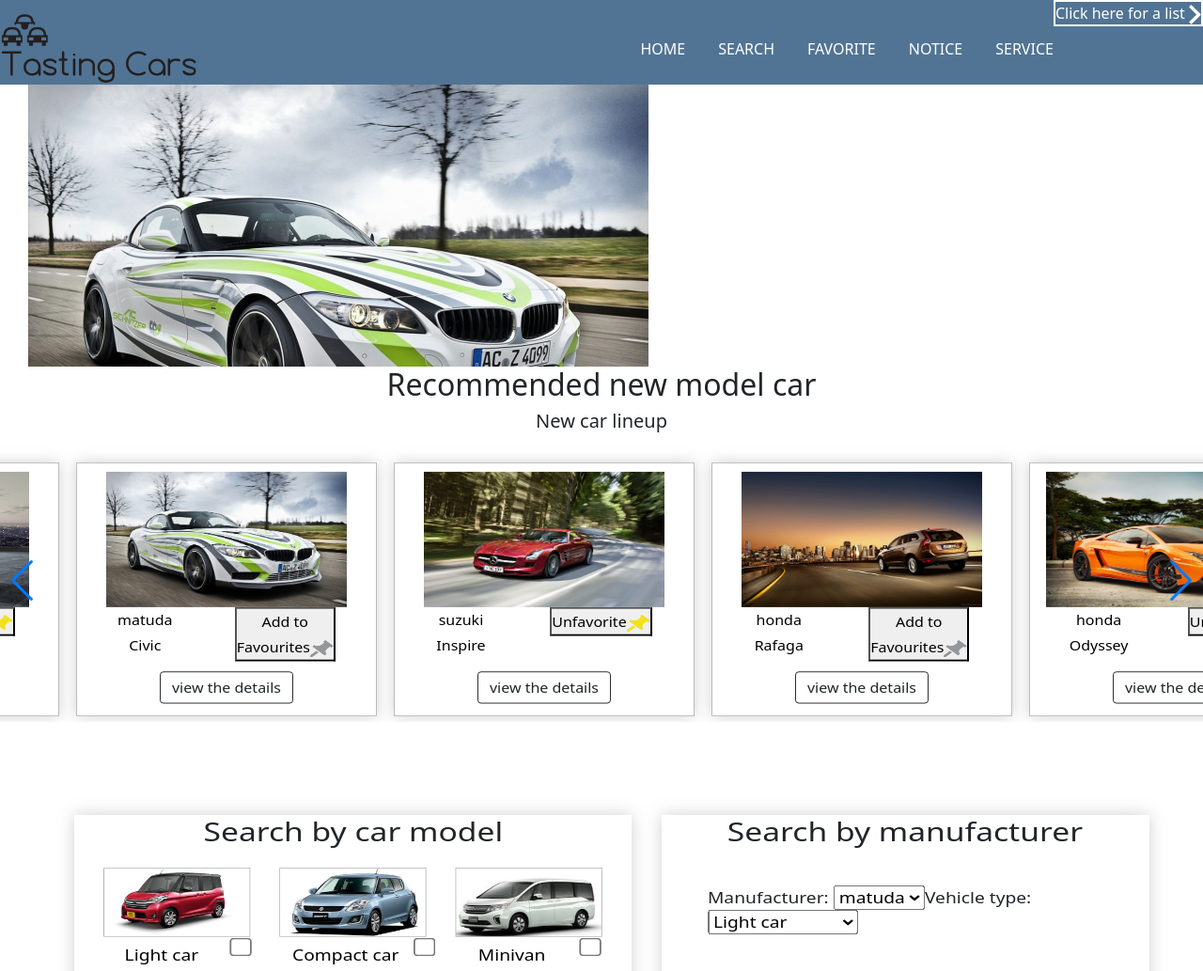
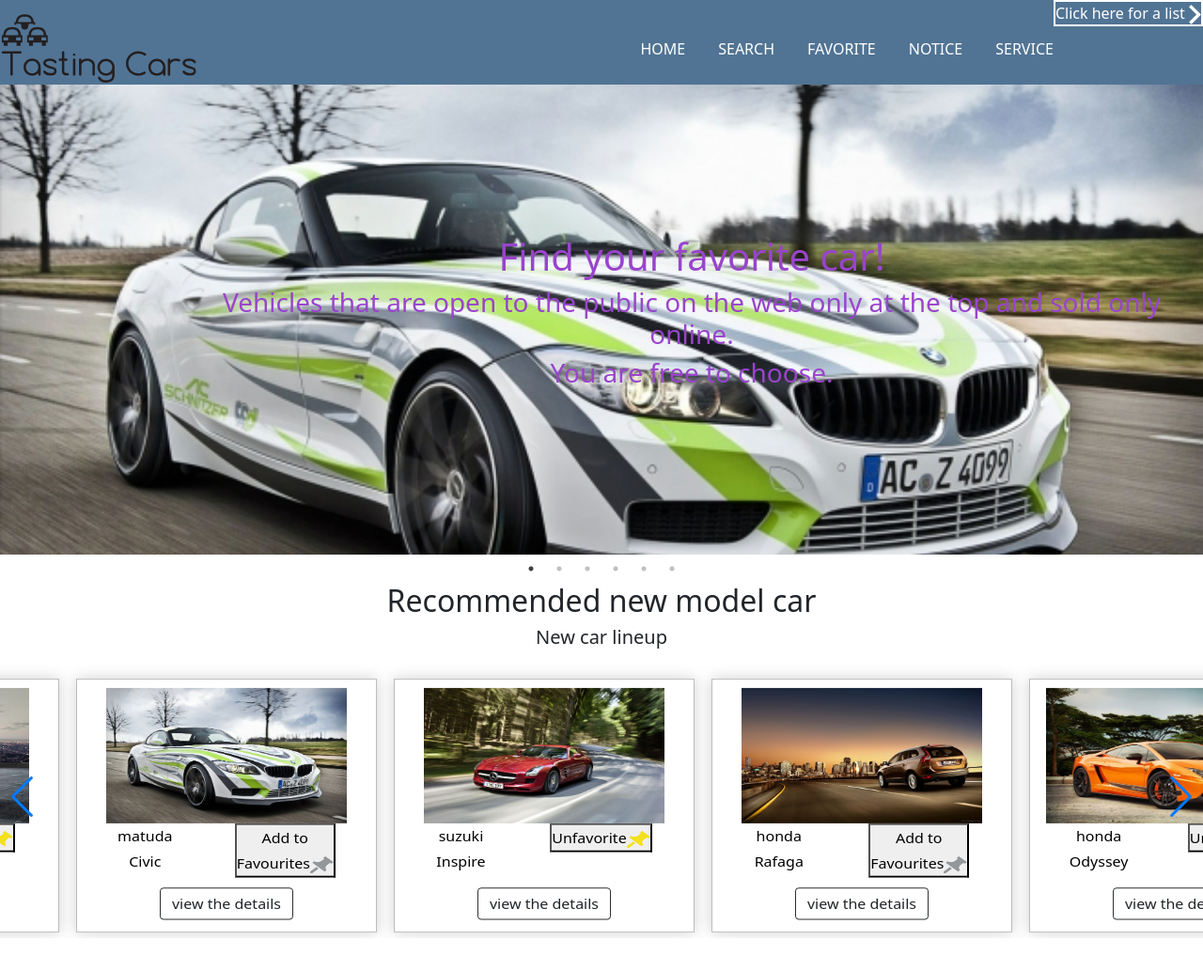
Before and after one commit to yuzuki24/frontendcar, a plain HTML site: page index.html in a window 1280 px wide. Shown: the top 1033 px of the page at 94% size. Drawn offline with nearby package versions, Linux system fonts and the light colour scheme.

Commit message:
カルーセルの実装

```diff
--- a/css/style.css
+++ b/css/style.css
@@ -463,27 +463,23 @@
     padding-bottom: 0%;
 }
 
-.swiper-slide1 {
-    /* スライド */
-    display: inline-block;
-    width: 100%;
-    height: auto;
+.main-visual {
+    overflow: hidden;
+    position: relative;
 }
 
-.swiper1 {
-    position: absolute;
-    width: auto;
-    height: 300px;
+.img01 {
+    width: 100%;
+    max-width: 100vw;
+    height: 500px;
+    max-height: 100vw;
+    object-fit: cover;
 }
 
-.swiper-wrapper1 {
-    /* wrapperのサイズを調整 */
-    width: 100%;
-    height: 100px;
-    margin-left: 30px;
+.textcontent {
+    position: absolute;
+    top: 30%;
+    text-align: justify;
+    color: #9944cc;
+    margin-left: 15%;
 }
-
-.img_size0 {
-    max-width: 100%;
-    height: auto;
-}
--- a/index.html
+++ b/index.html
@@ -9,6 +9,9 @@
     <meta name="Keywords" content="Cars">
     <meta name="Description" content="Tasting the cars">
     <link href="https://use.fontawesome.com/releases/v5.0.8/css/all.css" rel="stylesheet">
+    <link rel="stylesheet" type="text/css" href="https://cdn.jsdelivr.net/npm/slick-carousel@1.8.1/slick/slick.css" />
+    <link rel="stylesheet" type="text/css" href="https://cdn.jsdelivr.net/npm/slick-carousel@1.8.1/slick/slick-theme.css" />
+    <script src="https://code.jquery.com/jquery-3.4.1.min.js"></script>
 
     <link rel="stylesheet" href="css/style.css" media="screen">
     <link href="https://cdn.jsdelivr.net/npm/bootstrap@5.0.2/dist/css/bootstrap.min.css" rel="stylesheet" integrity="sha384-EVSTQN3/azprG1Anm3QDgpJLIm9Nao0Yz1ztcQTwFspd3yD65VohhpuuCOmLASjC" crossorigin="anonymous">
@@ -43,21 +46,22 @@
             </ul>
         </nav>
     </header>
-
-    <div class="swiper swiper1">
-        <div class="swiper-wrapper1">
-            <div class="swiper-slide1">
-                <img src="assets/img/catalog/slideshow/top/car1.jpg" class="img_size0">
-            </div>
-            <div class="swiper-slide1">
-                <img src="assets/img/catalog/slideshow/top/car2.jpg" class="img_size0">
-            </div>
-            <div class=" swiper-slide1">
-                <img src="assets/img/catalog/slideshow/top/car3.jpg " class="img_size0">
-            </div>
+    <div class="main-visual">
+        <div class="slider">
+            <div><img src="assets/img/catalog/slideshow/top/car1.jpg" alt="" class="img01" /></div>
+            <div><img src="assets/img/catalog/slideshow/top/car2.jpg" alt="" class="img01" /></div>
+            <div><img src="assets/img/catalog/slideshow/top/car3.jpg" alt="" class="img01" /></div>
+            <div><img src="assets/img/catalog/slideshow/top/car4.jpg" alt="" class="img01" /></div>
+            <div><img src="assets/img/catalog/slideshow/top/car5.jpg" alt="" class="img01" /></div>
+            <div><img src="assets/img/catalog/slideshow/top/car6.jpg" alt="" class="img01" /></div>
+        </div>
+        <div class="textcontent">
+            <h1 align="center">Find your favorite car!</h1>
+            <h3 align="center">Vehicles that are open to the public on the web only at the top and sold only online.</h3>
+            <h3 align="center">You are free to choose.</h3>
         </div>
     </div>
-    <div class="swiper-pagination"></div>
+
     <!--new model car-->
     <h2 align="center">Recommended new model car</h2>
     <h5 align="center">New car lineup</h5>
@@ -491,16 +495,6 @@
 
     <!--swiper部分-->
     <script>
-        const swiper1 = new Swiper('.swiper1', {
-            loop: true,
-
-            slidesPerView: 1,
-            pagination: {
-                el: '.swiper-pagination',
-            },
-        });
-
-
         const swiper = new Swiper('.swiper', {
             loop: true,
 
@@ -521,6 +515,16 @@
 
         });
     </script>
+    <script src="https://code.jquery.com/jquery-3.6.0.min.js" integrity="sha256-/xUj+3OJU5yExlq6GSYGSHk7tPXikynS7ogEvDej/m4=" crossorigin="anonymous"></script>
+    <script type="text/javascript" src="https://cdn.jsdelivr.net/npm/slick-carousel@1.8.1/slick/slick.min.js"></script>
+    <script>
+        $(function() {
+            $(".slider").slick({
+                dots: true,
+            });
+
+        });
+    </script>
 </body>
 
 </html>
```
